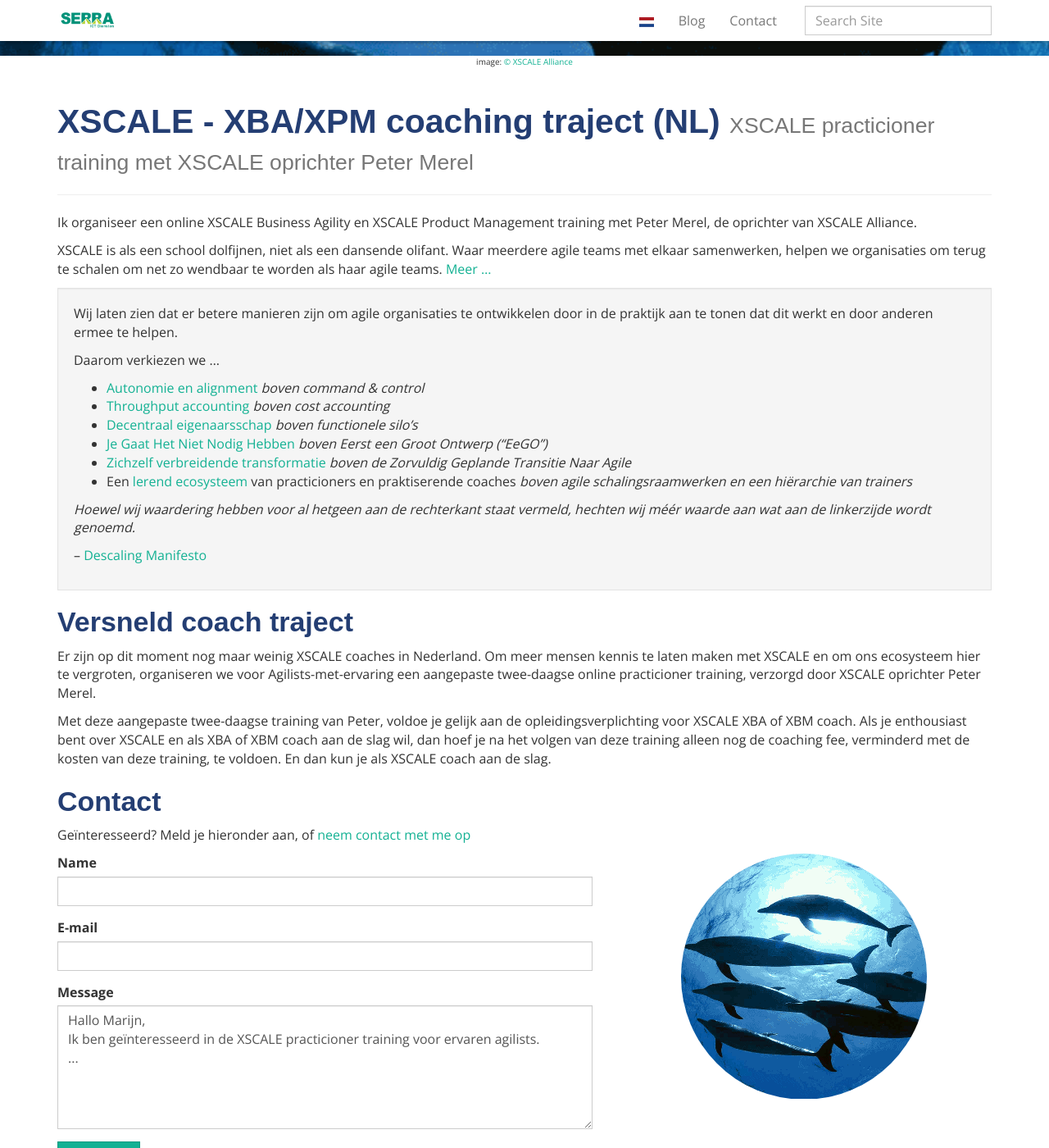
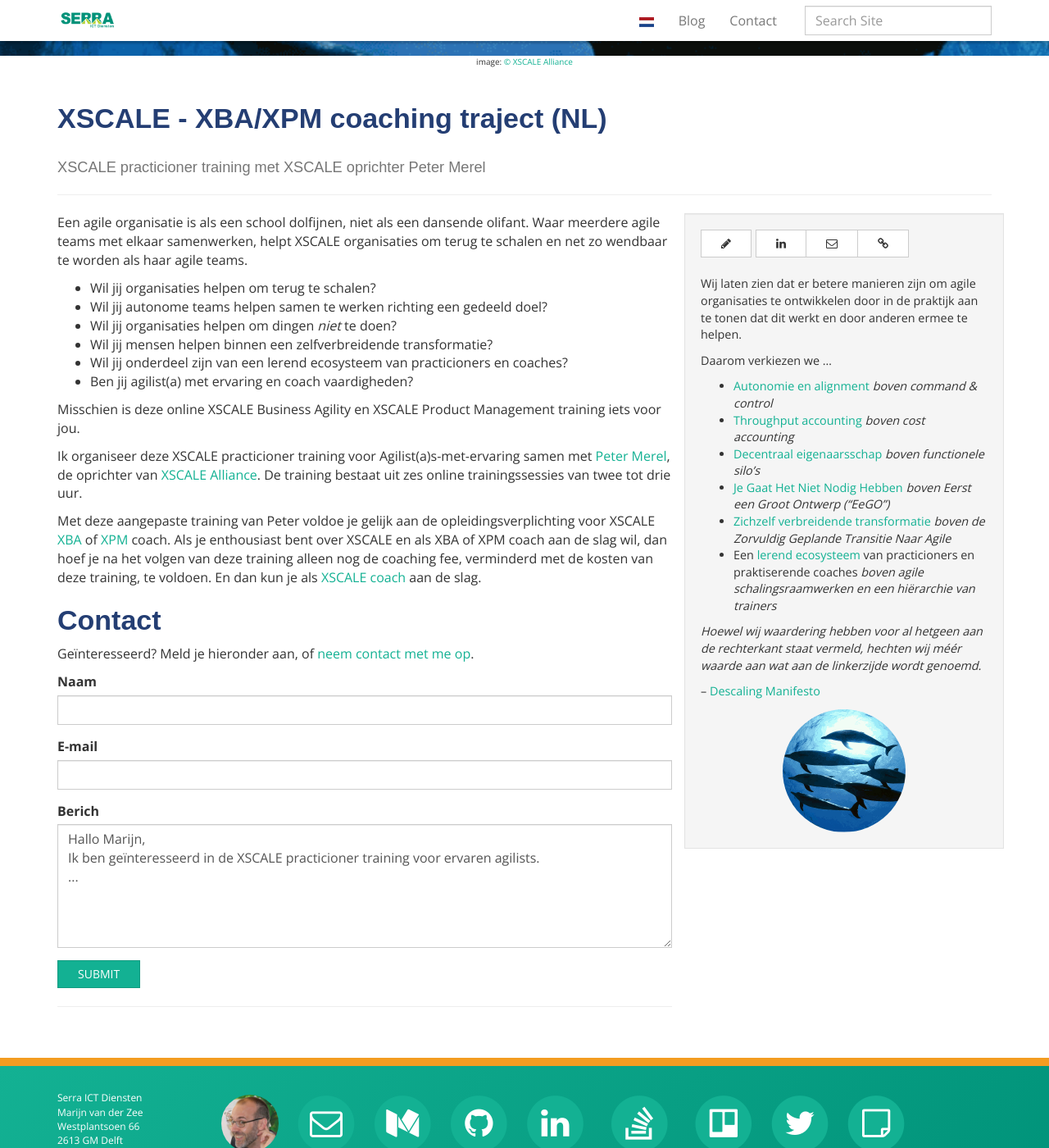
Before and after one commit to serraict/serraict.github.io, a Jekyll site: the page built from pages/XSCALE.md, in a window 1280 px wide and 1400 px high, scrolled down 262 px. Shown: the whole window at 82% size. Built offline with Jekyll 4.4.1, drawn with Linux system fonts in a browser that asks for light colours; nearby versions of some CDN libraries; some web fonts are replaced.

Commit message:
Update xscale training page

```diff
--- /dev/null
+++ b/_includes/themes/bootstrap/xscale-page.html
@@ -0,0 +1,43 @@
+{% include featured_image.html %}
+
+<div class="container">
+  <div class="page-header">
+    <h2>
+      {{ page.title }}
+    </h2>
+    {% if page.tagline %}
+    <h3>
+      <small>
+        {{page.tagline}}
+      </small>
+    </h3>
+    {% endif %}
+
+  </div>
+
+  <div class="row post-full">
+    <div class="col-md-8">
+
+      <div class="content">
+        {{ content }}
+      </div>
+
+    </div>
+
+    <div class="col-md-4 blog-sidebar well">
+
+      {% include share.html %}
+
+      {% capture my_include %}{% include descaling-manifesto-nl.md %}{% endcapture %}
+      {{ my_include | markdownify }}
+
+
+
+      <img class="center-block img-circle"
+            src="/assets/img/xscale.png"
+            alt="XSCALE is like a pod of dolphins, not a dancing elephant"
+            width="150" height="150">
+
+    </div>
+  </div>
+</div>
--- /dev/null
+++ b/_layouts/xscale-page.html
@@ -0,0 +1,7 @@
+---
+layout: default
+---
+
+{% include JB/setup %}
+
+{% include themes/bootstrap/xscale-page.html %}
--- a/pages/XSCALE.md
+++ b/pages/XSCALE.md
@@ -10,90 +10,77 @@
   attribution_url: https://xscalealliance.org
 ---
 
-Ik organiseer een online
-XSCALE Business Agility en
-XSCALE Product Management
-training met Peter Merel, de oprichter van XSCALE Alliance.
+Een agile organisatie is
+als een school dolfijnen, niet als een dansende olifant.
+Waar meerdere agile teams met elkaar samenwerken,
+helpt XSCALE organisaties om terug te schalen
+en net zo wendbaar te worden als haar agile teams.
 
-XSCALE is als een school dolfijnen, niet als een dansende olifant.
-Waar meerdere agile teams met elkaar samenwerken,
-helpen we organisaties om terug te schalen
-om net zo wendbaar te worden als haar agile teams.
-[Meer ...][XSCALE about]
+ * Wil jij organisaties helpen om terug te schalen?
+ * Wil jij autonome teams helpen samen te werken richting een gedeeld doel?
+ * Wil jij organisaties helpen om dingen _niet_ te doen?
+ * Wil jij mensen helpen binnen een zelfverbreidende transformatie?
+ * Wil jij onderdeel zijn van een lerend ecosysteem van practicioners en coaches?
+ * Ben jij agilist(a) met ervaring en coach vaardigheden?
 
-<div class="well pull-right">
+Misschien is deze
+online XSCALE Business Agility en
+XSCALE Product Management training
+iets voor jou.
 
- {% capture my_include %}{% include descaling-manifesto-nl.md %}{% endcapture %}
- {{ my_include | markdownify }}
+Ik organiseer deze XSCALE practicioner training
+voor Agilist(a)s-met-ervaring
+samen met [Peter Merel], de oprichter van [XSCALE Alliance].
+De training bestaat uit zes online trainingssessies van twee tot drie uur.
 
-</div>
-
-
-## Versneld coach traject
-
-Er zijn op dit moment nog maar weinig XSCALE coaches in Nederland.
-Om meer mensen kennis te laten maken met XSCALE
-en om ons ecosysteem hier te vergroten,
-organiseren we voor Agilists-met-ervaring
-een aangepaste twee-daagse online practicioner training,
-verzorgd door XSCALE oprichter Peter Merel.
-
-Met deze aangepaste twee-daagse training van Peter,
-voldoe je gelijk aan de opleidingsverplichting voor XSCALE XBA of XBM coach.
-Als je enthousiast bent over XSCALE en als XBA of XBM coach aan de slag wil,
+Met deze aangepaste training van Peter
+voldoe je gelijk aan de opleidingsverplichting voor XSCALE [XBA] of [XPM] coach.
+Als je enthousiast bent over XSCALE en als XBA of XPM coach aan de slag wil,
 dan hoef je na het volgen van deze training
 alleen nog de coaching fee, verminderd met de kosten van deze training, te voldoen.
-En dan kun je als XSCALE coach aan de slag.
-
+En dan kun je als [XSCALE coach] aan de slag.
 
 ## Contact
 
-Geïnteresseerd? Meld je hieronder aan, of [neem contact met me op][contact]
+Geïnteresseerd? Meld je hieronder aan, of [neem contact met me op][contact].
 
-<div class="row">
-  <div class="col-md-7">
-    <form method="POST" action="https://formspree.io/info@serraict.com">
-      <input name="slug" type="hidden" value="{{ page.slug }}">
-      <input name="_next" type="hidden" value="{{ site.url }}{{ page.url }}">
-      <div class="form-group">
-        <label for="name">Name</label>
-        <input name="name" type="text"  class="form-control" required>
-      </div>
-      <div class="form-group">
-        <label for="email">E-mail</label>
-        <input name="email" type="email"  class="form-control" required>
-      </div>
-      <div class="form-group">
-        <label for="message">Message</label>
-        <textarea name="message"
-                  class="form-control"
-                  id="message"
-                  rows="6"
-                  required>
+
+<form method="POST" action="https://formspree.io/info@serraict.com">
+  <input name="slug" type="hidden" value="{{ page.slug }}">
+  <input name="_next" type="hidden" value="{{ site.url }}{{ page.url }}">
+  <div class="form-group">
+    <label for="name">Naam</label>
+    <input name="name" type="text"  class="form-control" required>
+  </div>
+  <div class="form-group">
+    <label for="email">E-mail</label>
+    <input name="email" type="email"  class="form-control" required>
+  </div>
+  <div class="form-group">
+    <label for="message">Berich</label>
+    <textarea name="message"
+              class="form-control"
+              id="message"
+              rows="6"
+              required>
 Hallo Marijn,
 Ik ben geïnteresseerd in de XSCALE practicioner training voor ervaren agilists.
 ...
-                  </textarea>
-      </div>
-      <div class="form-group">
-      </div>
-      <button type="submit" class="btn btn-primary">Submit</button>
-    </form>
+              </textarea>
   </div>
-  <div class="col-md-5">
-  	<img class="center-block img-circle"
-                src="/assets/img/xscale.png"
-                alt="XSCALE is like a pod of dolphins, not a dancing elephant"
-                width="300" height="300">
+  <div class="form-group">
   </div>
+  <button type="submit" class="btn btn-primary">Submit</button>
+</form>
 
-</div>
 
 ---
 
+  [XLOTS]: https://www.linkedin.com/pulse/xscale-live-online-training-streams-peter-merel/
+  [Peter Merel]: https://www.linkedin.com/in/petermerel/
   [contact]: {{ site-url }}/pages/contact.html
-  [XSCALE Alliance coaching]: https://xscalealliance.org/alliance.html
-  [XSCALE about]: https://xscalealliance.org/#about
+  [XSCALE coach]: https://xscalealliance.org/alliance.html
+  [XSCALE Alliance]: https://xscalealliance.org/#about
   [XBA]: https://www.linkedin.com/pulse/exponential-business-agility-xscale-practice-pattern-language-merel
   [XPM]: https://www.linkedin.com/pulse/exponential-product-management-xscale-language-peter-merel
   [opensource]: https://www.youtube.com/watch?v=J7YNAUYwcQw&list=PLcF9BigzPGr0Cmfe_rT1qyNlQtM5ekUtn&index=6
```
Also changed, not shown: other parts of pages/XSCALE.md (+1 -1 lines).
